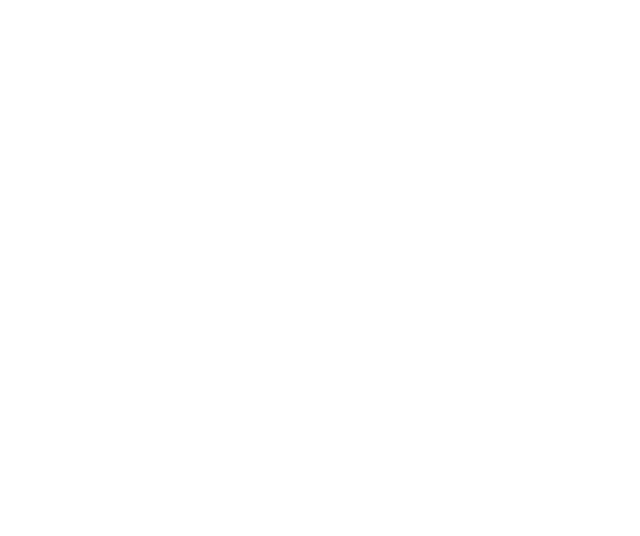
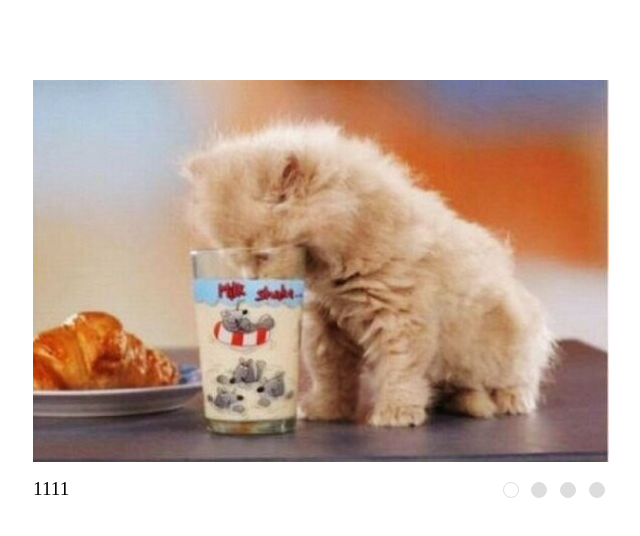
Before and after one commit to 1Alisa1/cssMemeSlider, a plain HTML site: page cssMemeSlider/index.html in a window 1280 px wide. Shown: the whole page, without its empty margins (319-959 px from the left). Drawn offline with nearby package versions, Linux system fonts and the light colour scheme.

Commit message:
feat: add basic page layout (Sun, Sep 17, 2023 02:53:30 PM)

```diff
--- a/cssMemeSlider/index.html
+++ b/cssMemeSlider/index.html
@@ -5,10 +5,47 @@
   <meta charset="UTF-8">
   <meta name="viewport" content="width=device-width, initial-scale=1.0">
   <title>Slider</title>
+  <link rel="stylesheet" href="https://unpkg.com/normalize.css">
+  <link rel="stylesheet" href="./style.css">
 </head>
 
 <body>
-
+  <div class="wrapper">
+    <input type="radio" name="point" id="slide1" checked>
+    <input type="radio" name="point" id="slide2">
+    <input type="radio" name="point" id="slide3">
+    <input type="radio" name="point" id="slide4">
+    <div class="slider slider-images">
+      <div class="slides-container">
+        <img class="slide slide1" src="../cssMemeSlider/img/slide1.png" />
+        <img class="slide slide2" src="../cssMemeSlider/img/slide2.png" />
+        <img class="slide slide3" src="../cssMemeSlider/img/slide3.png" />
+        <img class="slide slide4" src="../cssMemeSlider/img/slide4.png" />
+      </div>
+    </div>
+    <div class="slider slider-texts">
+      <div class="slides-container">
+        <span class="slide text slide1">1111</span>
+        <span class="slide text slide2">22222</span>
+        <span class="slide text slide3">33333</span>
+        <span class="slide text slide4">4444</span>
+      </div>
+    </div>
+    <div class="controls-container">
+      <label class="control" for="slide1">
+        <div class="control-core"></div>
+      </label>
+      <label class="control" for="slide2">
+        <div class="control-core"></div>
+      </label>
+      <label class="control" for="slide3">
+        <div class="control-core"></div>
+      </label>
+      <label class="control" for="slide4">
+        <div class="control-core"></div>
+      </label>
+    </div>
+  </div>
 </body>
 
 </html>
--- a/cssMemeSlider/style.css
+++ b/cssMemeSlider/style.css
@@ -0,0 +1,75 @@
+* {
+  box-sizing: border-box;
+}
+
+.wrapper {
+  display: grid;
+  grid-template-columns: 3fr 1fr;
+  grid-template-rows: auto 1em auto;
+  width: fit-content;
+  margin: 5em auto;
+}
+
+.wrapper > input {
+  display: none;
+}
+
+.slider {
+  overflow: hidden;
+}
+
+.slider-images {
+  max-width: 36em;
+  grid-column: 1 / 3;
+}
+
+.slider-texts {
+  grid-row: 3;
+}
+
+.slides-container {
+  display: flex;
+}
+
+.controls-container {
+  display: flex;
+  justify-content: end;
+  gap: 0.3em;
+  grid-row: 3;
+}
+
+.controls-container .control {
+  display: inline-flex;
+  justify-content: center;
+  align-items: center;
+  height: 1.5em;
+	width: 1.5em;
+	cursor: pointer;
+}
+
+.controls-container .control .control-core {
+	height: 1em;
+	width: 1em;
+  background: #ddd;
+	border: .1em solid #ddd;
+	border-radius: 50%;
+}
+
+.controls-container .control:hover .core,
+#slide1:checked ~ .controls-container .control:nth-of-type(1) .control-core,
+#slide2:checked ~ .controls-container .control:nth-of-type(2) .control-core,
+#slide3:checked ~ .controls-container .control:nth-of-type(3) .control-core,
+#slide4:checked ~ .controls-container .control:nth-of-type(4) .control-core {
+	background: unset;
+}
+
+.slide {
+  min-width: 100%;
+  height: auto;
+  flex: 1 0;
+}
+
+.text {
+  font-size: 1.2em;
+  font-weight: 500;
+}
```
Also changed, not shown: cssMemeSlider/img/slide1.png (added), cssMemeSlider/img/slide2.png (added), cssMemeSlider/img/slide3.png (added), cssMemeSlider/img/slide4.png (added).
